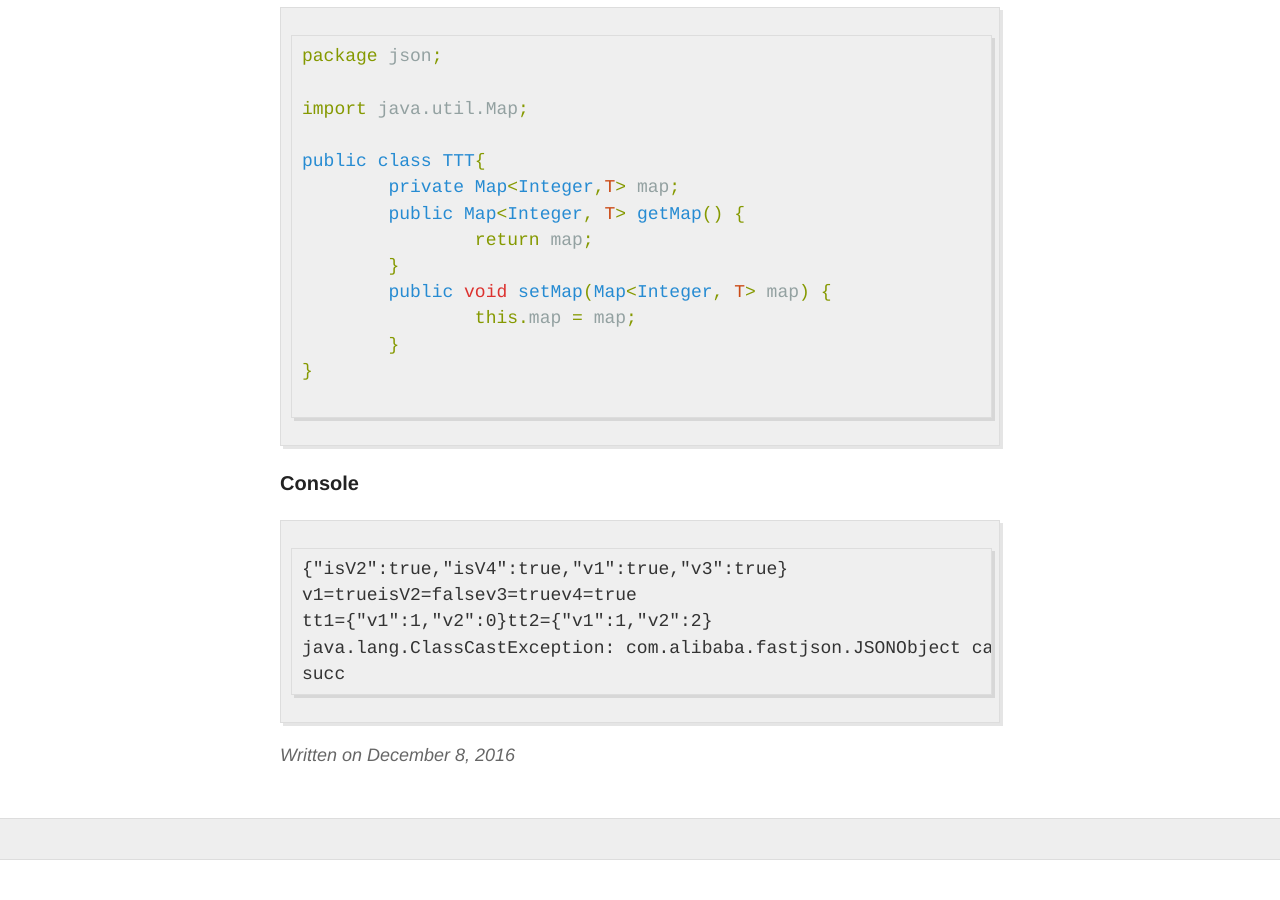
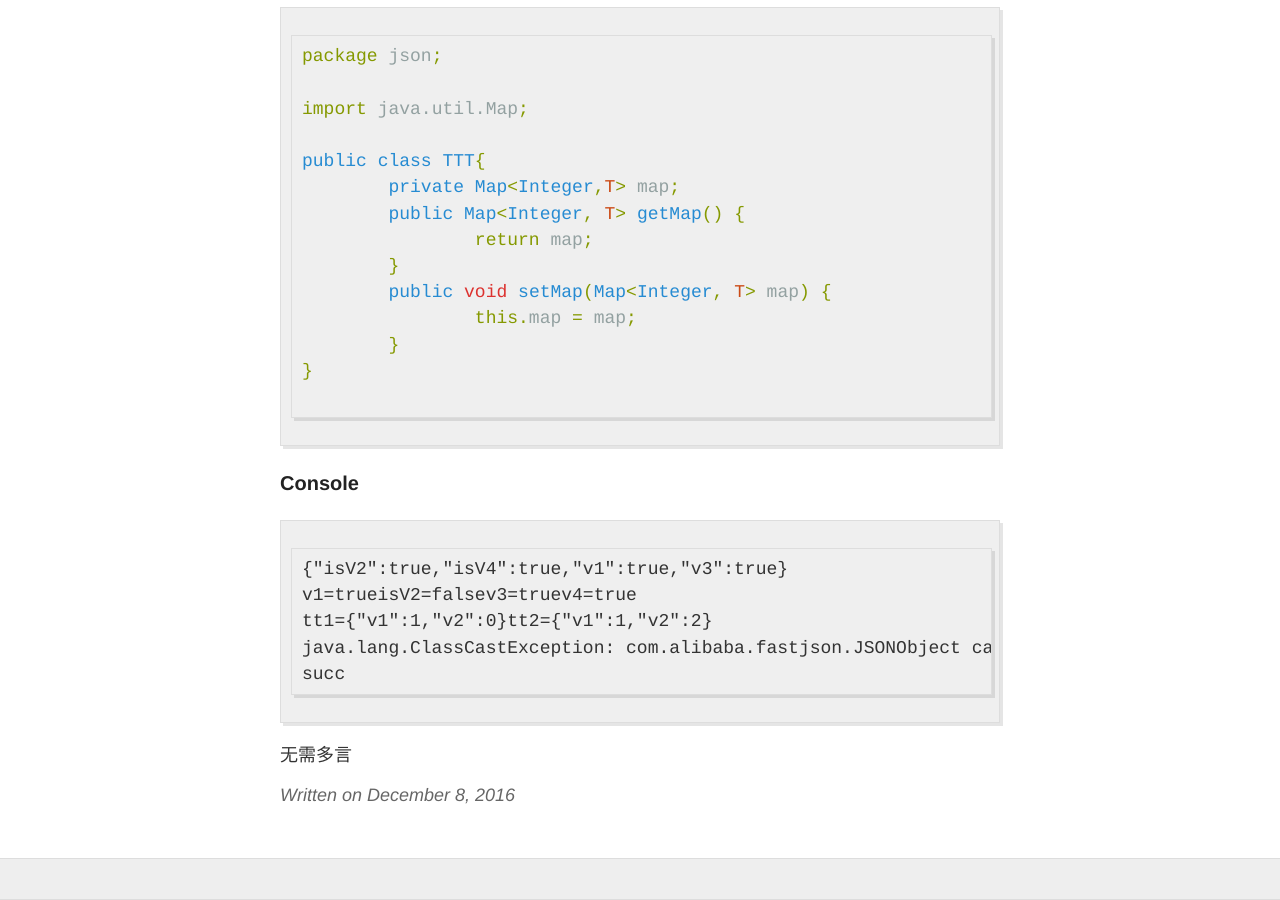
Before and after one commit to zenppl/zenppl.github.io, a Jekyll site: the page built from _posts/2016-12-8-FastJson.md, in a window 1280 px wide and 900 px high, scrolled down 4610 px. Built offline with Jekyll 4.4.1, drawn with Linux system fonts in a browser that asks for light colours; before the commit the page ends 5470 px from its top, so only the background shows below that.

Commit message:
add blog

````diff
--- a/_posts/2016-12-8-FastJson.md
+++ b/_posts/2016-12-8-FastJson.md
@@ -194,3 +194,5 @@ tt1={"v1":1,"v2":0}tt2={"v1":1,"v2":2}
 java.lang.ClassCastException: com.alibaba.fastjson.JSONObject cannot be cast to json.T
 succ
 ```
+
+无需多言
````
